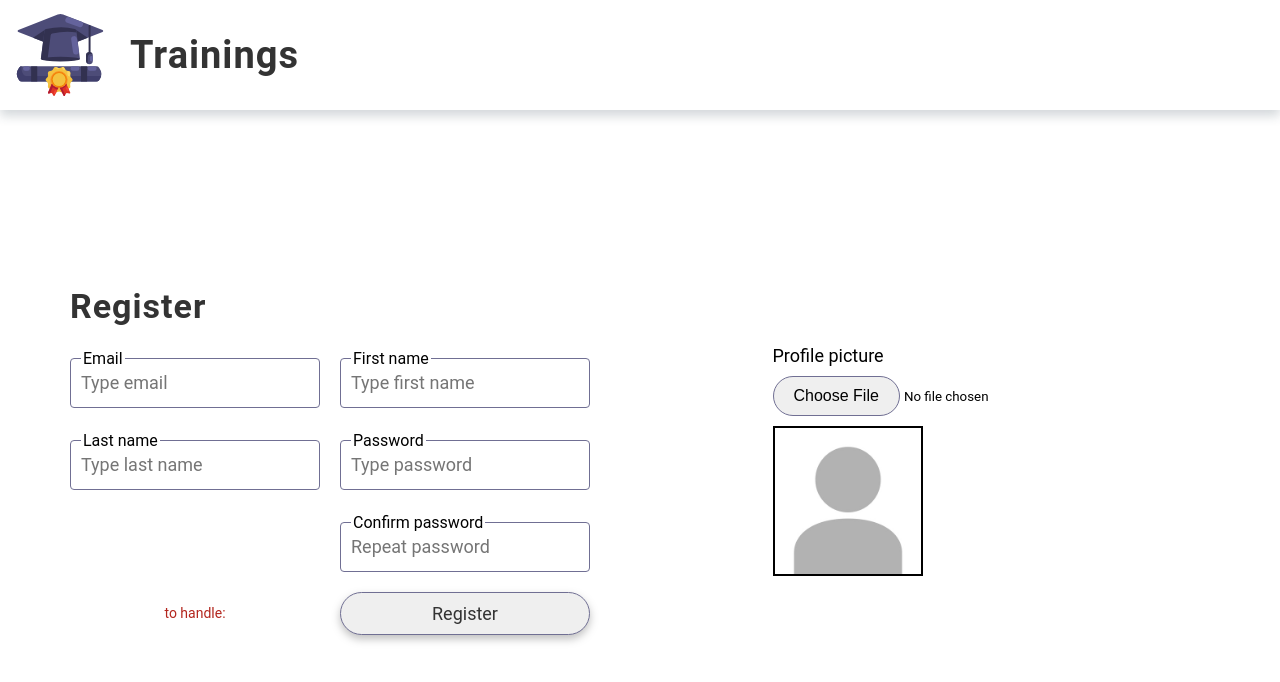
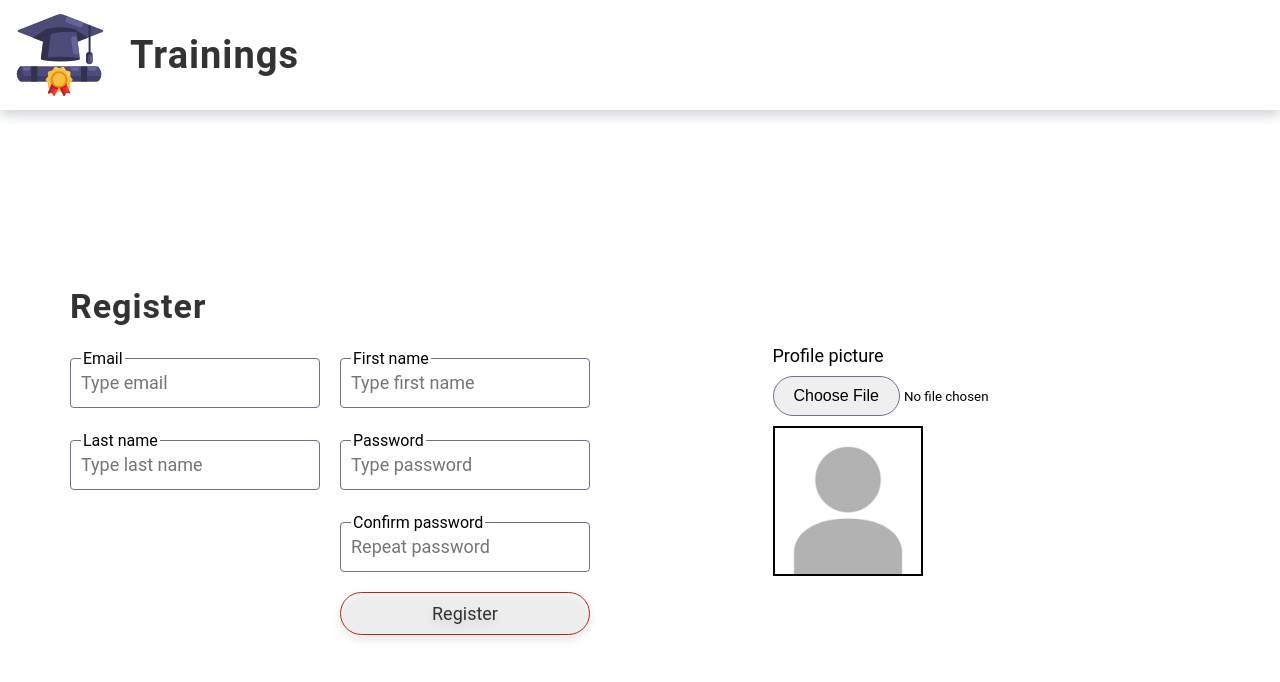
Before and after one commit to azizko1337/trainings-app, a Next.js app: page /auth/register in a window 1280 px wide. Shown: the top 682 px of the page. Built offline with nearby package versions, Linux system fonts and the light colour scheme.

Commit message:
Added feature

```diff
--- a/src/pages/auth/register.tsx
+++ b/src/pages/auth/register.tsx
@@ -1,4 +1,4 @@
-import { ChangeEvent, FormEvent, useState } from "react";
+import { ChangeEvent, FormEvent, useEffect, useState } from "react";
 import FormWrapper from "@/components/Layout/Pages/register/FormWrapper";
 import LeftColumn from "@/components/Layout/Pages/register/LeftColumn";
 import RightColumn from "@/components/Layout/Pages/register/RightColumn";
@@ -7,6 +7,7 @@ import Button from "@/components/Form/Button";
 import SubHeader from "@/components/Text/SubHeader";
 import Feedback from "@/components/Form/Feedback";
 import ImageInput from "@/components/Form/ImageInput/ImageInput";
+import Validate from "@/utils/Validate";
 
 function Register(){
     const [form, setForm] = useState({
@@ -44,9 +45,33 @@ function Register(){
         });
     }
 
+    const [errors, setErrors] = useState({
+        email: "",
+        firstName: "",
+        lastName: "",
+        password: "",
+        passwordConfirm: "",
+    });
+    useEffect(() => {
+        setErrors({
+            email: Validate.email(form.email, true),
+            firstName: Validate.firstName(form.firstName, true),
+            lastName: Validate.lastName(form.lastName, true),
+            password: Validate.password(form.password, true),
+            passwordConfirm: Validate.comparePasswords(form.password, form.passwordConfirm, true),
+        })
+    }, [form, setErrors]);
+
+    const [feedback, setFeedback] = useState("");
+
     function handleSubmit(e: FormEvent){
         e.preventDefault();
+        setFeedback("Registering...");
         // TODO
+    }
+
+    function shouldSubmitBeDisabled(){
+        return (form.email.length == 0 && form.firstName.length == 0 && form.lastName.length == 0 && form.password.length==0 && form.passwordConfirm.length==0) || (errors.email.length > 0 || errors.firstName.length > 0 || errors.lastName.length > 0 || errors.password.length > 0 || errors.passwordConfirm.length > 0);
     }
 
     return (
@@ -55,14 +80,14 @@ function Register(){
                 <LeftColumn>
                     <SubHeader>Register</SubHeader>
                     <span></span>
-                    <Input id="email" type="text" label="Email" placeholder="Type email" value={form.email} changeHandler={handleChange} error={""}/>
-                    <Input id="firstName" type="text" label="First name" placeholder="Type first name" value={form.firstName} changeHandler={handleChange} error={""}/>
-                    <Input id="lastName" type="text" label="Last name" placeholder="Type last name" value={form.lastName} changeHandler={handleChange} error={""}/>
-                    <Input id="password" type="password" label="Password" placeholder="Type password" value={form.password} changeHandler={handleChange} error={""}/>
+                    <Input id="email" type="text" label="Email" placeholder="Type email" value={form.email} changeHandler={handleChange} error={errors.email}/>
+                    <Input id="firstName" type="text" label="First name" placeholder="Type first name" value={form.firstName} changeHandler={handleChange} error={errors.firstName}/>
+                    <Input id="lastName" type="text" label="Last name" placeholder="Type last name" value={form.lastName} changeHandler={handleChange} error={errors.lastName}/>
+                    <Input id="password" type="password" label="Password" placeholder="Type password" value={form.password} changeHandler={handleChange} error={errors.password}/>
                     <span></span>
-                    <Input id="passwordConfirm" type="password" label="Confirm password" placeholder="Repeat password" value={form.passwordConfirm} changeHandler={handleChange} error={""}/>
-                    <Feedback error={true}>to handle:</Feedback>
-                    <Button type="submit">Register</Button>
+                    <Input id="passwordConfirm" type="password" label="Confirm password" placeholder="Repeat password" value={form.passwordConfirm} changeHandler={handleChange} error={errors.passwordConfirm}/>
+                    <Feedback>{feedback}</Feedback>
+                    <Button type="submit" disabled={shouldSubmitBeDisabled()}>Register</Button>
                 </LeftColumn>
                 <RightColumn>
                     <ImageInput id="profileImage" label="Profile picture" selectedImage={form.profileImage} changeHandler={handleChange}/>
```
